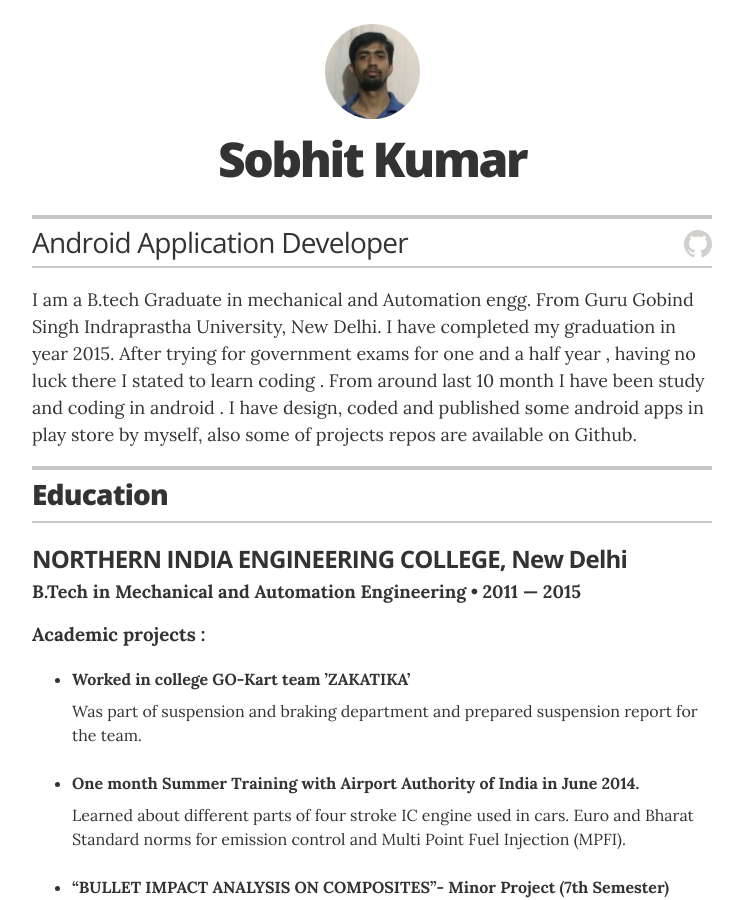
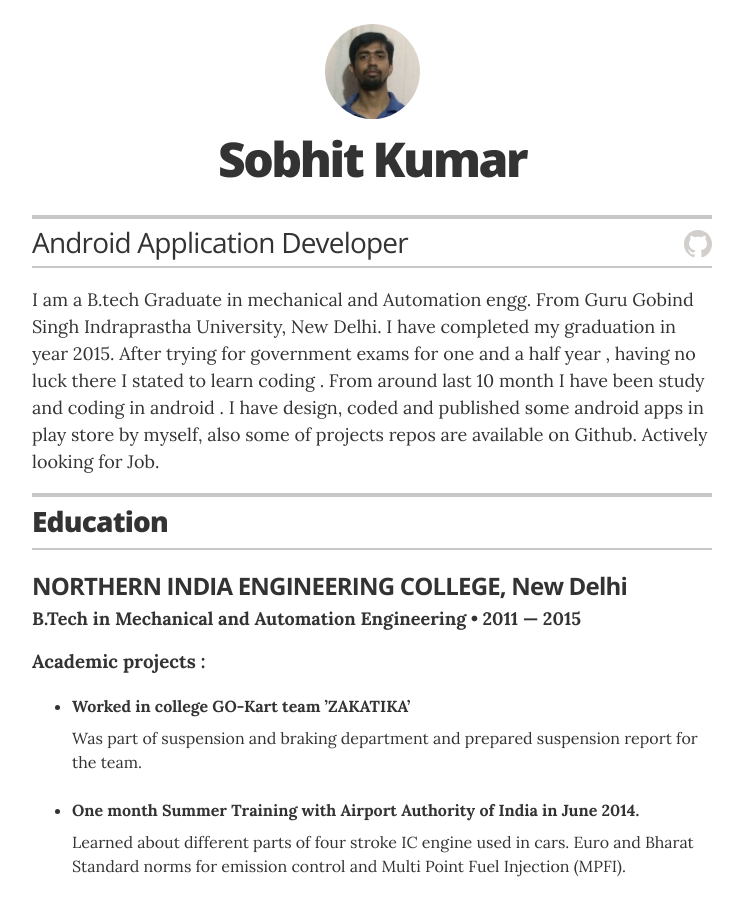
Before and after one commit to MrDroid17/resume, a Jekyll site: the page built from index.html, in a window 1280 px wide and 900 px high. Shown: the whole window, without its empty margins (268-1011 px from the left). Built offline with Jekyll 4.4.1, drawn with Linux system fonts in a browser that asks for light colours.

Commit message:
Update Intro of resume

```diff
--- a/_config.yml
+++ b/_config.yml
@@ -21,7 +21,7 @@ From Guru Gobind Singh Indraprastha University, New Delhi. I have completed my g
  in year 2015. After trying for government exams for one and a half year , having no luck
   there I stated to learn coding . From around last 10 month I have been study and coding
   in android . I have design, coded and published some android apps in play store by myself, also
-  some of projects repos are available on Github.</p>"
+  some of projects repos are available on Github. Actively looking for Job.</p>"
 
 # use "yes" to display the email contact button,
 # "no" to display an "I'm not looking for work" message,
```
